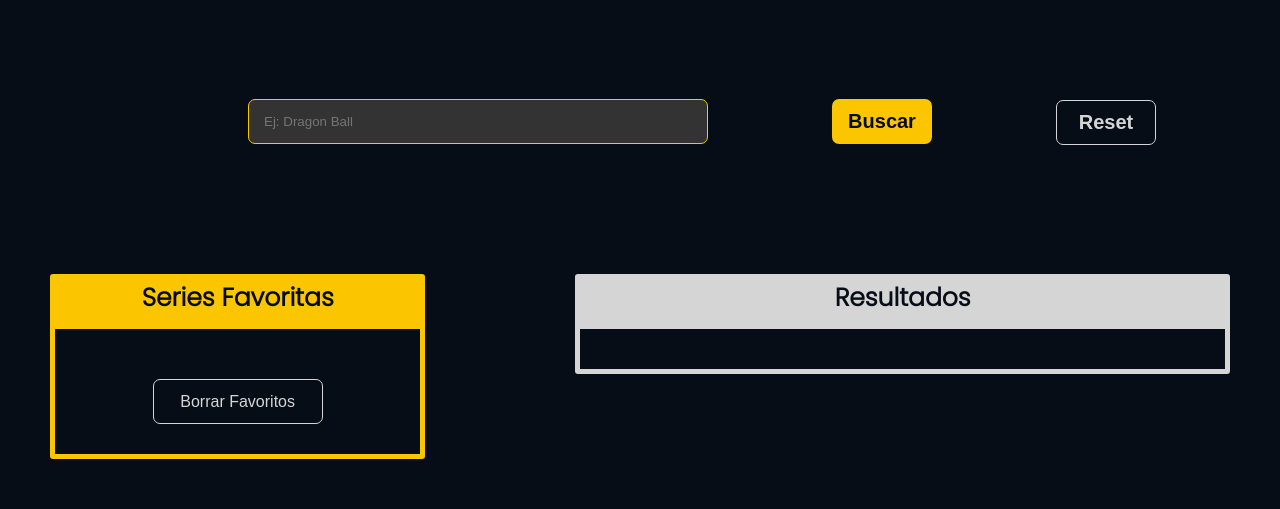
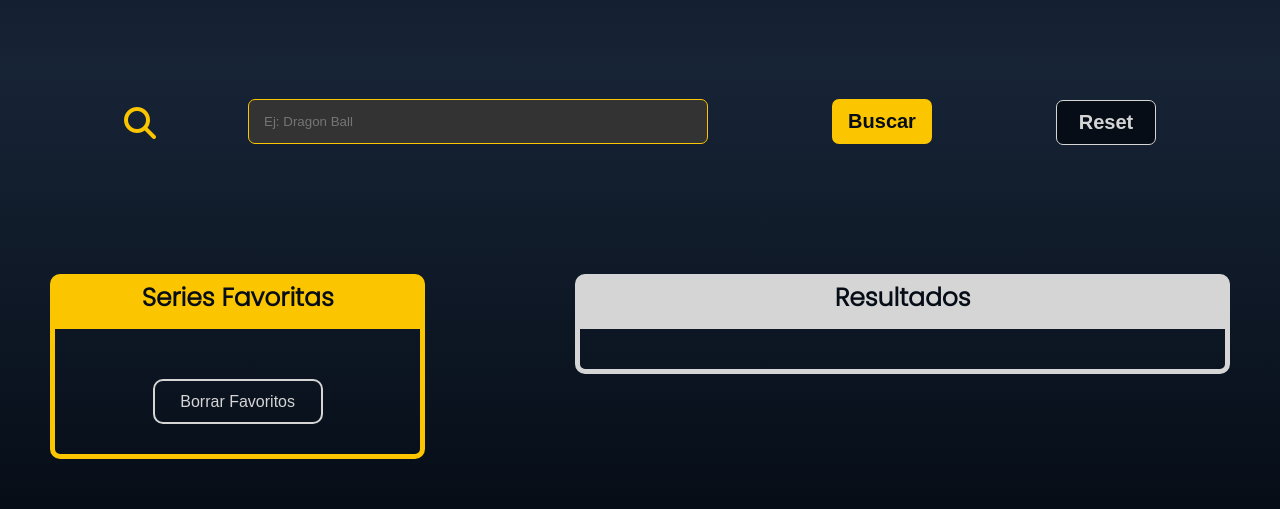
Before and after one commit to MartaOnis/anime-searcher, a website: page docs/index.html in a window 1280 px wide. Shown: the part 323-832 px from the top of the page. Drawn offline with Linux system fonts and the light colour scheme.

Commit message:
Add last details

```diff
--- a/docs/index.html
+++ b/docs/index.html
@@ -23,7 +23,7 @@
   <main class="main">
       <section class="search">
           <form class="form" action="">
-              <label for="search"></label>
+              <label for="search"><i class="fa-solid fa-2x fa-magnifying-glass form__icon"></i></label>
               <input type="text" id="search" name="search" class="form__input js_searchInput" placeholder="Ej: Dragon Ball"
                   autocomplete="off">
               <button class="form__searchBtn js_searchBtn">Buscar</button>
--- a/src/scss/core/_variables.scss
+++ b/src/scss/core/_variables.scss
@@ -6,3 +6,4 @@ $color-bg: #060d17;
 $color-primary: #fbc500;
 $color-input: #333;
 $color-secondary: #d5d5d5;
+$color-bg2: #172436;
--- a/src/scss/layout/_header.scss
+++ b/src/scss/layout/_header.scss
@@ -4,7 +4,7 @@
   padding-top: 100px;
   padding-bottom: 80px;
   color: $color-primary;
-  background-color: $color-bg;
+  background: linear-gradient($color-bg, $color-bg2);
   display: flex;
   flex-direction: column;
   justify-content: center;
@@ -27,6 +27,7 @@
     width: 280px;
     padding-top: 40px;
   }
+
   &__bubble {
     position: absolute;
     top: 20px;
--- a/src/scss/layout/_page.scss
+++ b/src/scss/layout/_page.scss
@@ -1,7 +1,7 @@
 .main {
   width: 100vw;
   font-family: $font-family;
-  background-color: $color-bg;
+  background: linear-gradient($color-bg2, $color-bg);
 }
 .form {
   display: flex;
@@ -14,7 +14,15 @@
     flex-direction: row;
     justify-content: space-evenly;
   }
-
+  &__icon {
+    color: $color-primary;
+    display: none;
+    @media all and (min-width: 768px) {
+      display: inline-block;
+      position: absolute;
+      top: 430px;
+    }
+  }
   &__input {
     background-color: $color-input;
     color: $color-secondary;
--- a/src/scss/sections/_favs.scss
+++ b/src/scss/sections/_favs.scss
@@ -1,6 +1,6 @@
 .favs {
   border: solid 5px $color-primary;
-  border-radius: 3px;
+  border-radius: 10px;
   font-size: 11px;
   width: 300px;
   display: flex;
@@ -32,15 +32,15 @@
   }
   &__btn {
     color: $color-secondary;
-    background-color: $color-bg;
+    background-color: transparent;
     width: 170px;
     height: 45px;
     font-size: 16px;
-    border: solid 1px $color-secondary;
+    border: solid 2px $color-secondary;
     padding: 5px;
     margin-top: 10px;
     margin-bottom: 30px;
-    border-radius: 7px;
+    border-radius: 10px;
   }
 }
 
--- a/src/scss/sections/_results.scss
+++ b/src/scss/sections/_results.scss
@@ -1,7 +1,7 @@
 .results {
   margin-top: 30px;
   border: solid 5px $color-secondary;
-  border-radius: 3px;
+  border-radius: 10px;
   font-size: 11px;
   width: 300px;
   display: flex;
```
Also changed, not shown: src/html/partials/searchForm.html (+1 -1 lines), docs/assets/css/main.css, docs/assets/images/bocadillo.png, src/images/bocadillo.png, src/scss/layout/_footer.scss (added).
